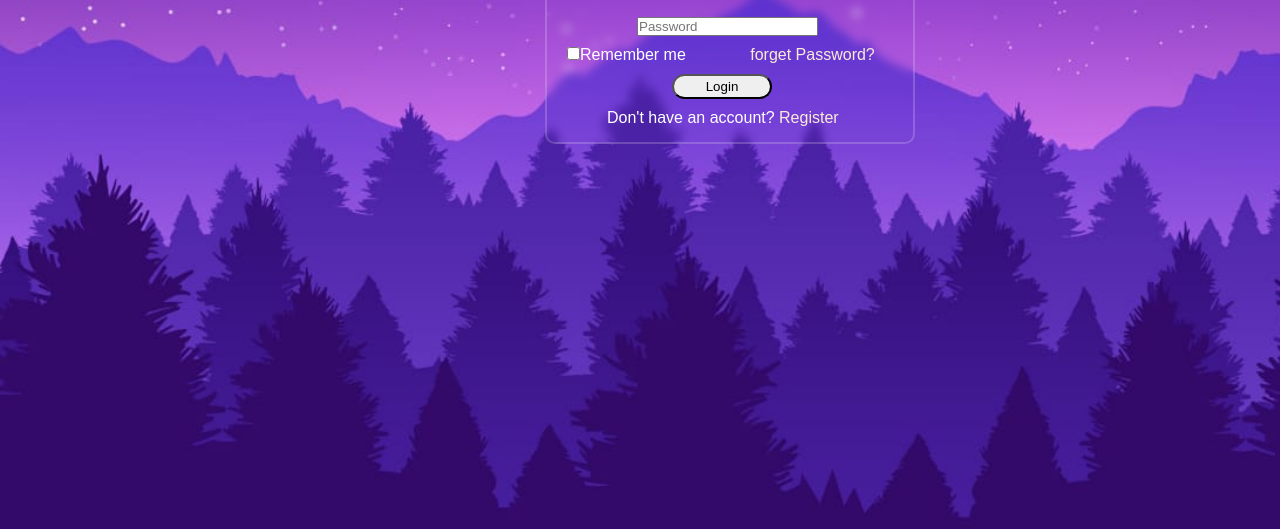
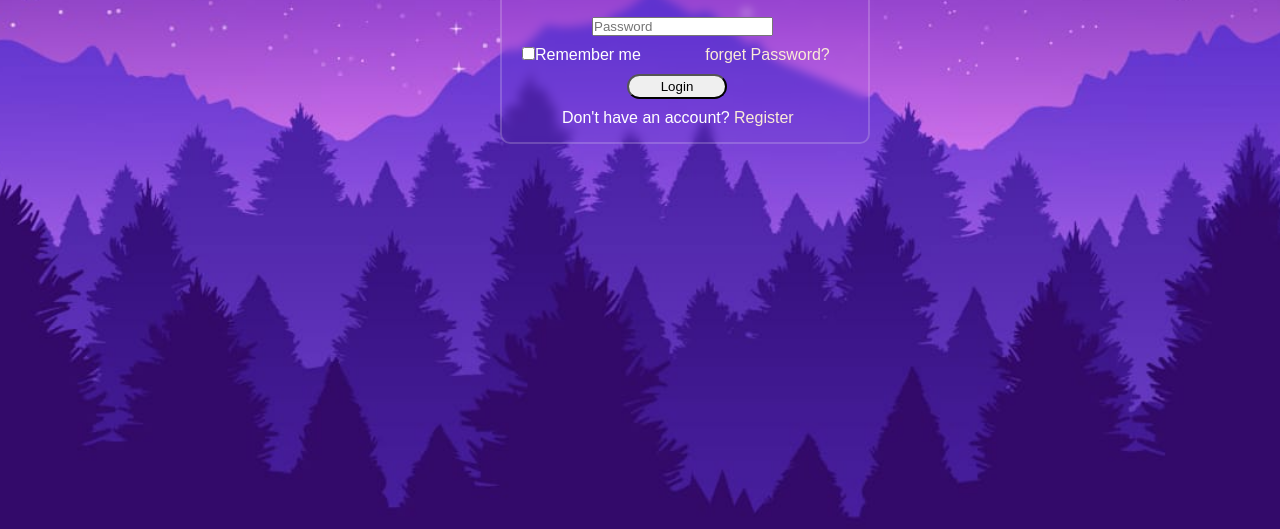
Before and after one commit to selvarakesh2005/selvarakesh, a plain HTML site: page index.html in a window 1280 px wide. Shown: the part 271-800 px from the top of the page. Drawn offline with Linux system fonts and the light colour scheme.

Commit message:
Update style.css

```diff
--- a/style.css
+++ b/style.css
@@ -13,9 +13,8 @@ body{
     background-image: url(rakesh.jpg);
     background-repeat: no-repeat;
     background-size: 1500px;
-    min-height: 600px;
-    width: 100px;
-    min-width: 370px;
+    background-position: top;
+
 
 
 }
```
